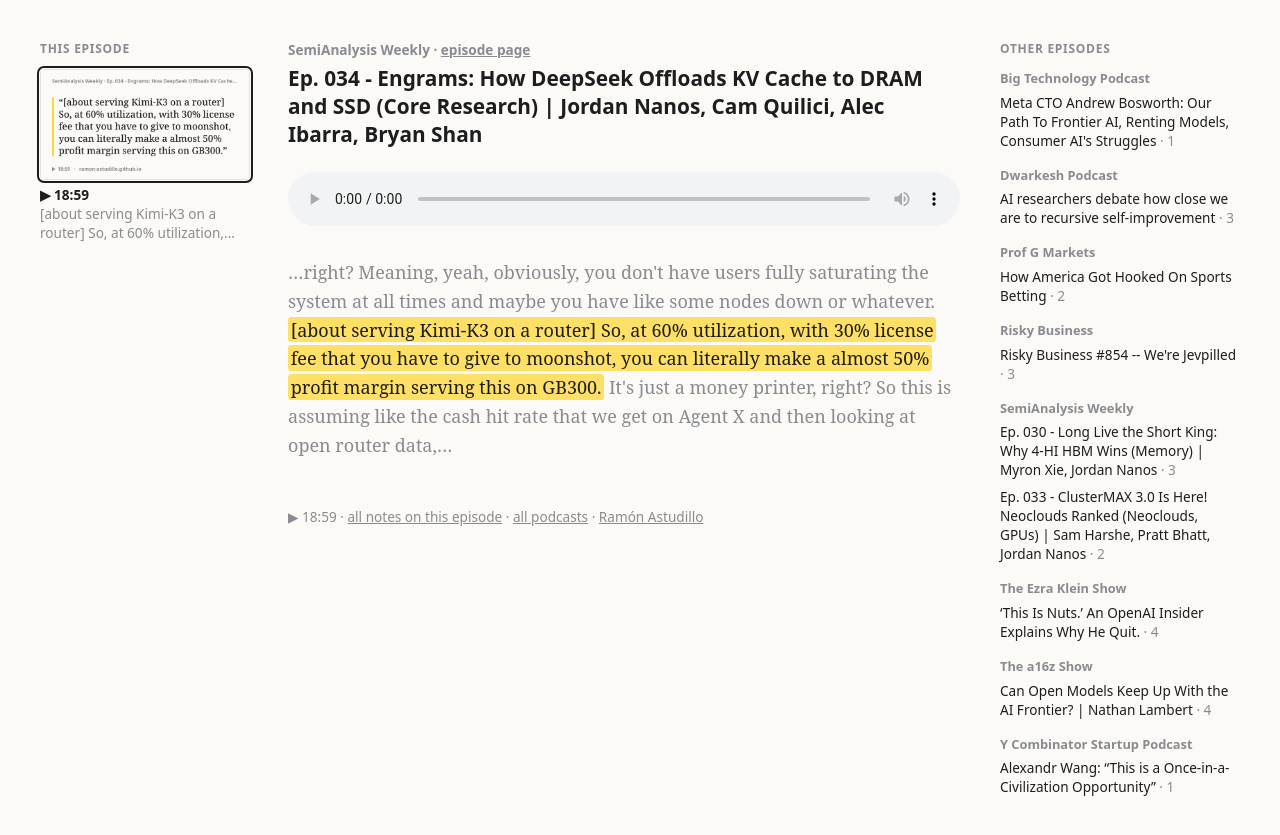
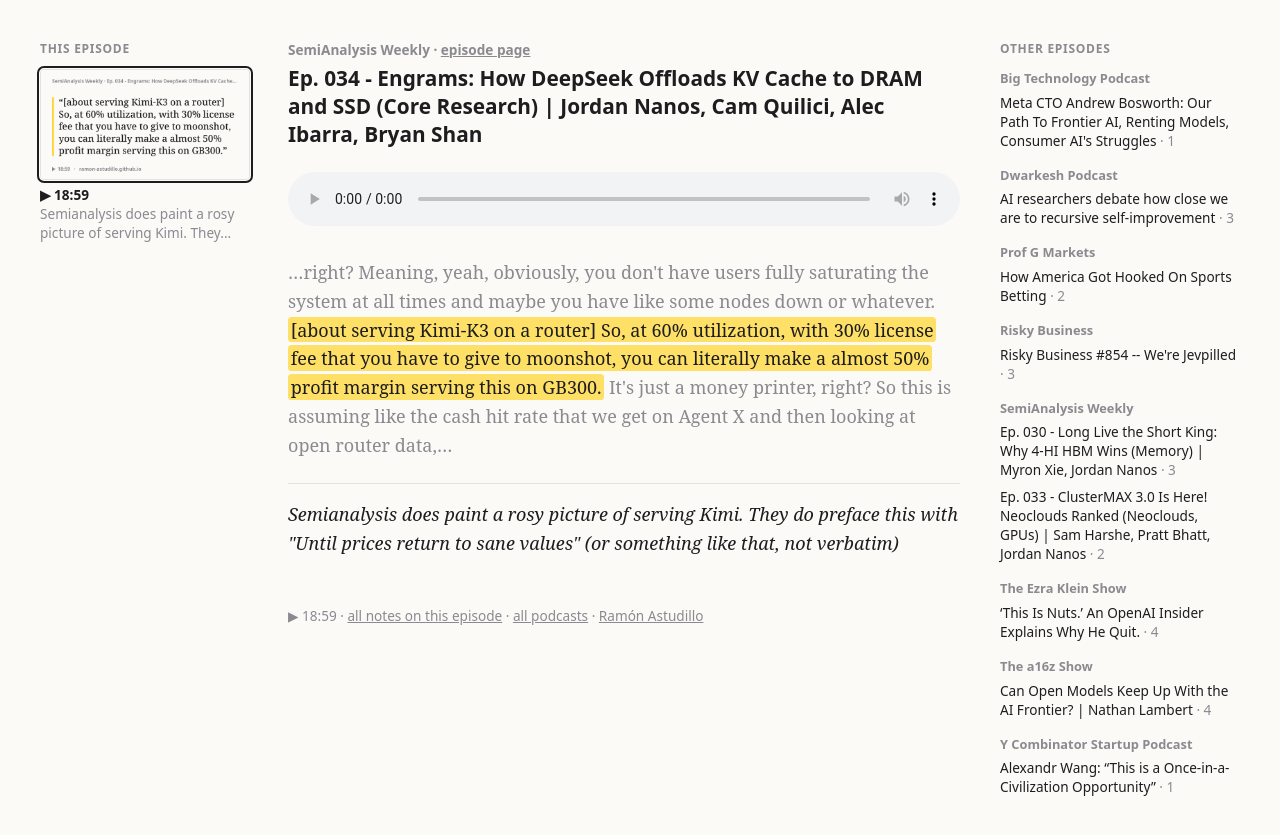
Before and after one commit to ramon-astudillo/ramon-astudillo.github.io, a Jekyll site: the page built from notes/audio/ep-034-engrams-how-deepseek-offloads-kv-cache-to-dram-and-ssd-core-research-jord/1139.md, in a window 1280 px wide. Shown: the top 835 px of the page. Built offline with Jekyll 4.4.1, drawn with Linux system fonts in a browser that asks for light colours.

Commit message:
notes/audio: update Ep. 034 - Engrams: How DeepSeek Offloads KV Cache to DRAM and SSD (Core Research) | Jordan Nanos, Cam Quilici, Alec Ibarra, Bryan Shan @ 18:59

```diff
--- a/_data/podcasts/ep-034-engrams-how-deepseek-offloads-kv-cache-to-dram-and-ssd-core-research-jord.yml
+++ b/_data/podcasts/ep-034-engrams-how-deepseek-offloads-kv-cache-to-dram-and-ssd-core-research-jord.yml
@@ -10,7 +10,8 @@
   time: '18:59'
   title: 'Ep. 034 - Engrams: How DeepSeek Offloads KV Cache to DRAM and SSD (Core Research) | Jordan Nanos,
     Cam Quilici, Alec Ibarra, Bryan Shan'
-  note: ''
+  note: Semianalysis does paint a rosy picture of serving Kimi. They do preface this with "Until prices
+    return to sane values" (or something like that, not verbatim)
   before: right? Meaning, yeah, obviously, you don't have users fully saturating the system at all times
     and maybe you have like some nodes down or whatever.
   quote: '[about serving Kimi-K3 on a router] So, at 60% utilization, with 30% license fee that you have
```
